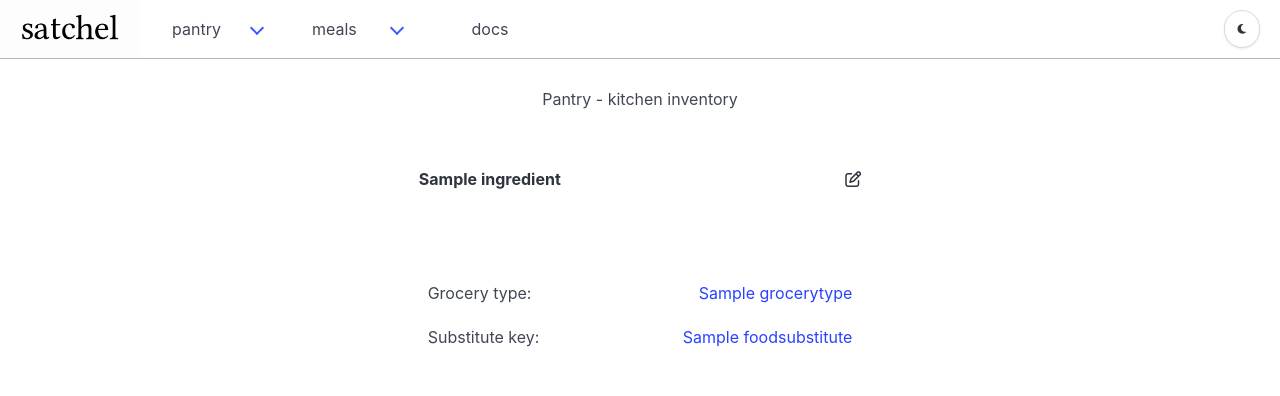
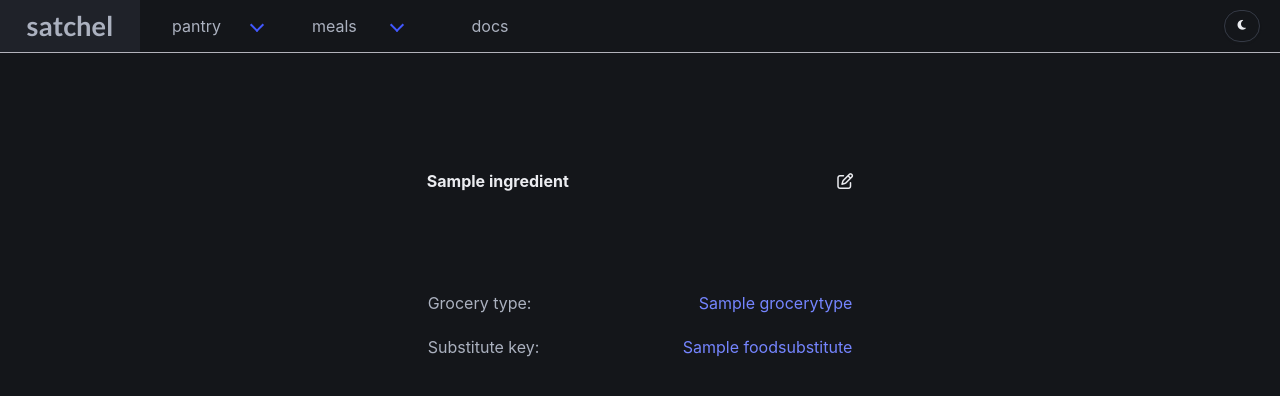
Before and after one commit to toastbun/satchel, a Django app: page /pantry/ingredients/1/ in a window 1280 px wide. Shown: the top 396 px of the page. Run offline with Django 5.2, Linux system fonts and the light colour scheme; tables that the repository leaves empty hold one stand-in row (values such as "Sample post"); some libraries are stand-ins or nearby versions.

Commit message:
change theme without reloading page; styles updates

```diff
--- a/base/static/base/css/base-navbar.css
+++ b/base/static/base/css/base-navbar.css
@@ -11,9 +11,16 @@
 }
 
 .navbar-logo {
+    display: flex;
+    align-items: center;
+    justify-content: center;
     width: 150px !important;
-    height: auto !important;
-    max-height: none !important;
+    /* height: auto !important;
+    max-height: none !important; */
+    font-family: "Lato", serif;
+    font-weight: 600;
+    font-size: 1.7rem;
+    font-style: normal;
 }
 
 .navbar-start > * {
--- a/base/static/base/css/base-styles.css
+++ b/base/static/base/css/base-styles.css
@@ -69,18 +69,6 @@ div {
     display: flex;
 }
 
-/* .hover-select-light {
-    background-color: "hsl(0, 0%, 96%)";
-}
-
-.hover-select-dark {
-    background-color: "hsl(0, 0%, 21%)";
-}
-
-.dropdown-item:hover {
-    background-color: var(--has-background-primary-light);
-} */
-
 .satchel-form {
     width: 100%;
 }
@@ -123,6 +111,7 @@ div {
 
 .label-section {
     display: flex;
+    padding: 8px;
 }
 
 .label-section.label-section-space-around {
@@ -150,7 +139,8 @@ div {
 }
 
 .min-height-line-height {
-    min-height: 1.5em
+    min-height: 1.5em;
+    padding: 0px;
 }
 
 
@@ -229,12 +219,12 @@ div {
     justify-content: center;
 }
 
-.list-item-delete:hover {
+/* .list-item-delete:hover {
     cursor: pointer;
     background-color: hsl(348, 100%, 61%);
     transition-property: background-color;
     transition-duration: var(--bulma-duration);
-}
+} */
 
 .list-item-name, .notice, .form-field {
     padding-left: 12px;
--- a/base/static/base/js/base-scripts.js
+++ b/base/static/base/js/base-scripts.js
@@ -19,6 +19,15 @@ function getCsrfTokenFromPage() {
 async function themeToggleButtonClickHandler(event) {
     const url = "/switch_theme"
 
+    const page = document.querySelector("html")
+    page.dataset["theme"] = page.dataset["theme"] == "dark" ? "light" : "dark"
+
+    for (let themeIconContainer of document.querySelectorAll(".theme-toggle")) {
+        const themeIcon = themeIconContainer.querySelector("i")
+        themeIcon.classList.remove("fa-sun", "fa-moon")
+        themeIcon.classList.add(page.dataset["theme"] == "dark" ? "fa-sun" : "fa-moon")
+    }
+
     await fetch(url, {
         method: "POST",
         headers: {
@@ -27,7 +36,7 @@ async function themeToggleButtonClickHandler(event) {
         }
     })
 
-    location.reload(true)
+    // location.reload(true)
 }
 
 window.addEventListener("load", (event) => {
@@ -39,10 +48,9 @@ const theme = document.querySelector("[data-theme]").dataset.theme
 
 /** hover effects **/
 
-const HOVER_COLOR = theme == "light" ? "hsl(0, 0%, 96%)" : "hsl(0, 0%, 21%)"
-
 function toggleElementBackgroundOnHover(element, isHovering, defaultBackgroundColor = "") {
-    element.style.backgroundColor = isHovering ? HOVER_COLOR : defaultBackgroundColor
+    const hoverColor = document.querySelector("[data-theme]").dataset.theme == "dark" ? "hsl(0, 0%, 21%)" : "hsl(0, 0%, 96%)"
+    element.style.backgroundColor = isHovering ? hoverColor : defaultBackgroundColor
 }
 
 function elementHoverHandler(event) {
--- a/base/templates/base.html
+++ b/base/templates/base.html
@@ -1,15 +1,22 @@
 {% load static %}
 
 <!DOCTYPE html>
-<html lang="en" data-theme="{% if dark_mode == False %}light{% else %}dark{% endif %}">
+<html lang="en" data-theme="{% if theme in 'dark,light' %}{{ theme }}{% else %}dark{% endif %}">
     <head>
         <meta charset="UTF-8">
         <meta name="viewport" content="width=device-width, initial-scale=1">
         <meta http-equiv="X-UA-Compatible" content="ie=edge">
         <title>{% block title %}{% endblock title %}</title>
+        {% comment %}<!-- icons -->{% endcomment %}
         <script src="https://kit.fontawesome.com/d651e0fb71.js" crossorigin="anonymous"></script>
+        {% comment %}<!-- fonts -->{% endcomment %}
+        <link rel="preconnect" href="https://fonts.googleapis.com">
+        <link rel="preconnect" href="https://fonts.gstatic.com" crossorigin>
+        <link rel="stylesheet" href="https://fonts.googleapis.com/css2?family=Lato:ital,wght@0,100;0,300;0,400;0,700;0,900;1,100;1,300;1,400;1,700;1,900&display=swap">
+        {% comment %}<!-- external styles -->{% endcomment %}
         <link rel="stylesheet" href="https://cdn.jsdelivr.net/npm/bulma@1.0.2/css/bulma.min.css">
         <link rel="stylesheet" type="text/css" href="{% static 'base/css/tag-picker.css' %}">
+        {% comment %}<!-- custom styles -->{% endcomment %}
         <link rel="stylesheet" type="text/css" href="{% static 'base/css/bulma-overrides.css' %}">
         {% block css %}{% endblock %}
         <link rel="stylesheet" type="text/css" href="{% static 'base/css/base-navbar.css' %}">
--- a/base/templates/fragments/navbar-main.html
+++ b/base/templates/fragments/navbar-main.html
@@ -3,7 +3,8 @@
 <nav class="navbar navbar-main" role="navigation" aria-label="main navigation">
     <div class="navbar-brand">
         <a class="navbar-item unselectable" href="{% url 'base:index' %}">
-            <img class="navbar-logo" src="{% if dark_mode == True %}{% static 'base/images/satchel-logo-dark.png' %}{% else %}{% static 'base/images/satchel-logo-light.png' %}{% endif %}" />
+            <!-- <img class="navbar-logo" src="{% if dark_mode == True %}{% static 'base/images/satchel-logo-dark.png' %}{% else %}{% static 'base/images/satchel-logo-light.png' %}{% endif %}" /> -->
+            <div class="navbar-logo">satchel</div>
         </a>
         <a role="button" class="navbar-burger" aria-label="menu" aria-expanded="false" data-target="navbar-basic">
             <span aria-hidden="true"></span>
@@ -40,17 +41,17 @@
                 <div class="navbar-item-min-width navbar-item-button unselectable">docs</div>
             </a>
 
-            <div class="navbar-item navbar-item-no-padding hover-select-{% if dark_mode == True %}dark{% else %}light{% endif %}">
+            <div class="navbar-item navbar-item-no-padding hover-select-{{ theme }}">
                 <div class="navbar-item-button unselectable">
                     <div class="theme-toggle desktop-invisible" data-token="{{ csrf_token }}">
-                        <button class="button is-rounded">{% if dark_mode == True %}<i class="fa-regular fa-sun"></i>{% else %}<i class="fa-solid fa-moon"></i>{% endif %}</button>
+                        <button class="button is-rounded">{% if theme == "dark" %}<i class="fa-regular fa-sun"></i>{% else %}<i class="fa-solid fa-moon"></i>{% endif %}</button>
                     </div>
                 </div>
             </div>
 
         <div class="navbar-end">
             <div class="theme-toggle mobile-invisible" data-token="{{ csrf_token }}">
-                <button class="button is-rounded">{% if dark_mode == True %}<i class="fa-regular fa-sun"></i>{% else %}<i class="fa-solid fa-moon"></i>{% endif %}</button>
+                <button class="button is-rounded">{% if theme == "dark" %}<i class="fa-regular fa-sun"></i>{% else %}<i class="fa-solid fa-moon"></i>{% endif %}</button>
             </div>
         </div>
     </div>
--- a/pantry/static/pantry/css/pantry-styles.css
+++ b/pantry/static/pantry/css/pantry-styles.css
@@ -1,5 +1,9 @@
 .pantry-link-section {
     padding: 15px 12px;
+}
+
+.item-icon-button-container {
+    width: 50px;
 }
 
 @media screen and (min-width: 1023px) {  /* for desktop screens */
--- a/pantry/static/pantry/js/pantry-ingredients-scripts.js
+++ b/pantry/static/pantry/js/pantry-ingredients-scripts.js
@@ -189,7 +189,8 @@ async function autocompleteTextInputUpdateHandler(e) {
 
     for (let dropdownItem of document.querySelectorAll(".dropdown-item")) {
         dropdownItem.addEventListener("mouseover", function(e) {
-            e.target.style.backgroundColor = HOVER_COLOR
+            const hoverColor = document.querySelector("[data-theme]").dataset.theme == "dark" ? "hsl(0, 0%, 21%)" : "hsl(0, 0%, 96%)"
+            e.target.style.backgroundColor = hoverColor
         })
 
         dropdownItem.addEventListener("mouseout", function(e) {
--- a/pantry/templates/pantry/index.html
+++ b/pantry/templates/pantry/index.html
@@ -6,7 +6,6 @@
 {% block css %}<link rel="stylesheet" type="text/css" href="{% static 'pantry/css/pantry-styles.css' %}">{% endblock css %}
 
 {% block page_header %}
-Pantry - kitchen inventory
 {% endblock page_header %}
 
 {% block content %}
--- a/pantry/templates/pantry/ingredients.html
+++ b/pantry/templates/pantry/ingredients.html
@@ -24,7 +24,7 @@
                 {% endcomment %}
 
                 {% comment %}
-                <td class="list-item-cell list-item-delete list-ingredients-item-delete {% if dark_mode == True %}dark{% else %}light{% endif %}"
+                <td class="list-item-cell list-item-delete list-ingredients-item-delete {% if theme == 'dark' %}dark{% else %}light{% endif %}"
                     data-id="{{ ingredient.id }}">
                     <button class="delete"></button>
                 </td>
--- a/pantry/views.py
+++ b/pantry/views.py
@@ -12,6 +12,7 @@ from scripts.import_csvs import import_csvs
 
 def index(request):
     context = {
+        "theme": request.session.get("theme"),
         "dark_mode": request.session.get("theme") == "dark",
         "page_name": "pantry_index"
     }
@@ -40,6 +41,7 @@ def search_ingredient_names(request):
 
 def ingredients(request):
     context = {
+        "theme": request.session.get("theme"),
         "dark_mode": request.session.get("theme") == "dark",
         "page_name": "ingredients",
         "food_items_list": FoodItem.objects.all(),
@@ -52,6 +54,7 @@ def ingredients(request):
 
 def add_ingredient(request):
     context = {
+        "theme": request.session.get("theme"),
         "dark_mode": request.session.get("theme") == "dark",
         "page_name": "add_ingredient",
         "food_substitutes_list": FoodSubstitute.objects.all(),
@@ -81,6 +84,7 @@ def add_ingredient(request):
 
 def show_ingredient(request, ingredient_id):
     context = {
+        "theme": request.session.get("theme"),
         "dark_mode": request.session.get("theme") == "dark",
         "page_name": "show_ingredient"
     }
@@ -142,6 +146,7 @@ def delete_ingredient(request):
 
 def food_items(request):
     context = {
+        "theme": request.session.get("theme"),
         "dark_mode": request.session.get("theme") == "dark",
         "page_name": "food_items",
         "food_items_list": FoodItem.objects.all().order_by("ingredient__name"),
@@ -171,6 +176,7 @@ def food_items(request):
 
 def add_food_item(request):
     context = {
+        "theme": request.session.get("theme"),
         "dark_mode": request.session.get("theme") == "dark",
         "page_name": "add_food_item",
         "food_items_list": FoodItem.objects.all().order_by("ingredient__name"),
@@ -211,6 +217,7 @@ def show_food_item(request, food_item_id):
     food_item = get_object_or_404(FoodItem, pk=food_item_id)
 
     context = {
+        "theme": request.session.get("theme"),
         "dark_mode": request.session.get("theme") == "dark",
         "food_item": food_item
     }
--- a/utils/context_processors.py
+++ b/utils/context_processors.py
@@ -8,5 +8,6 @@ def theme_context(request):
         request.session["theme"] = default_theme
 
     return {
+        "theme": request.session.get("theme"),
         "dark_mode": request.session.get("theme", default_theme)
     }
```
Also changed, not shown: base/views.py (+6 -3 lines), pantry/static/pantry/js/pantry-items-scripts.js (+0 -7 lines).
